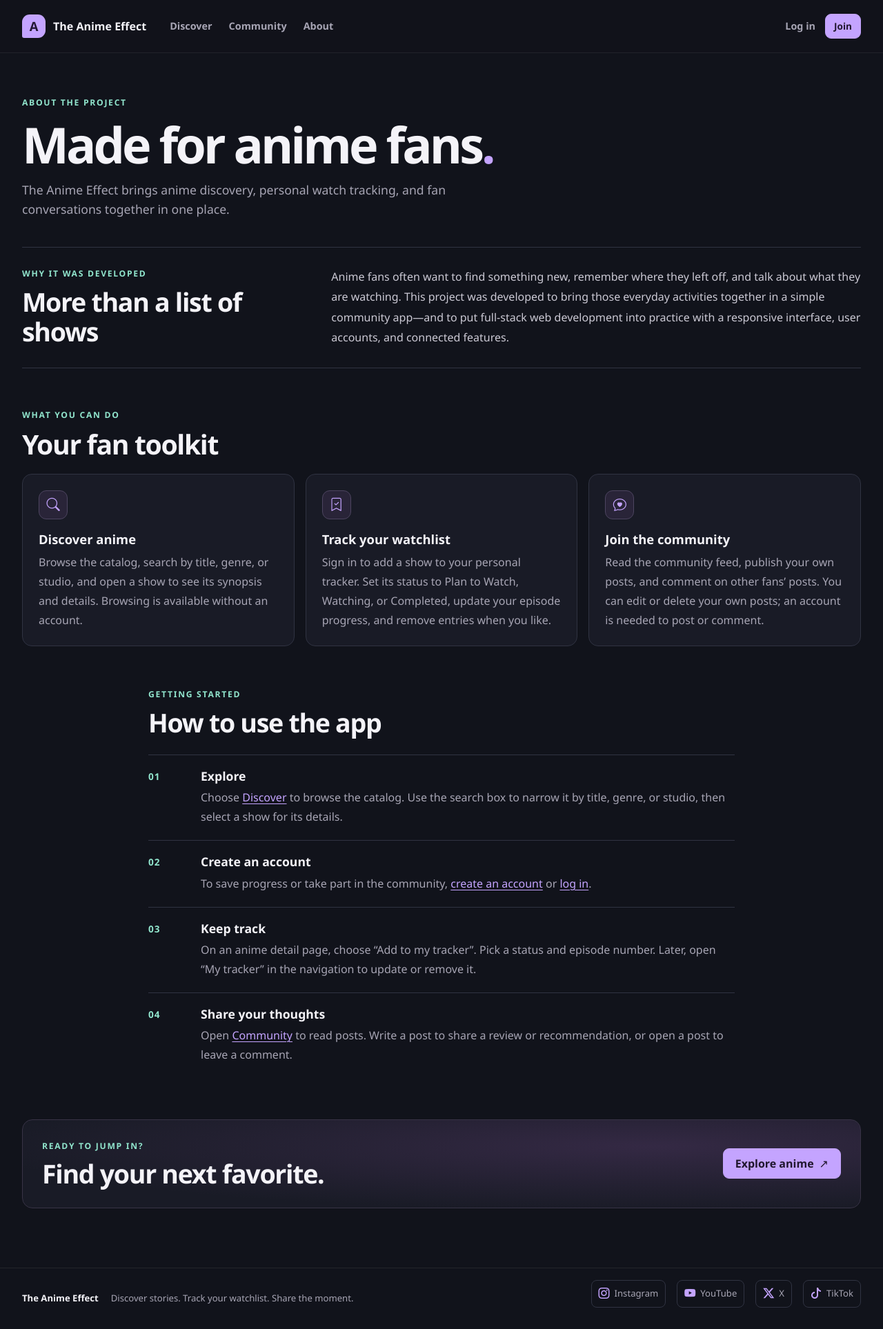
After one commit to manjnagra12-lgtm/the-anime-effect, a Django app: page /about/ in a window 1280 px wide. The commit adds this page. Shown: the whole page at 69% size. Run offline with Django 5.2, Linux system fonts and the light colour scheme; parts of the project's set-up code (start-up, migrations or seed data) failed here and were passed over.

Commit message:
added about page
Co-authored-by: Copilot <223556219+Copilot@users.noreply.github.com>

```diff
--- a/config/urls.py
+++ b/config/urls.py
@@ -19,11 +19,13 @@ from django.contrib.auth import views as auth_views
 from django.conf import settings
 from django.conf.urls.static import static
 from django.urls import include, path
+from django.views.generic import TemplateView
 
 from . import auth_views as account_views
 
 urlpatterns = [
     path("admin/", admin.site.urls),
+    path("about/", TemplateView.as_view(template_name="about.html"), name="about"),
     path("accounts/register/", account_views.register, name="register"),
     path("accounts/login/", account_views.login_view, name="login"),
     path("accounts/logout/", auth_views.LogoutView.as_view(), name="logout"),
--- a/static/css/site.css
+++ b/static/css/site.css
@@ -89,6 +89,26 @@ input::placeholder, textarea::placeholder { color: #898796; }
 .empty-state h2, .empty-state h3 { margin: 8px 0; font-size: 1.4rem; }
 .empty-state p { margin: 0 auto 20px; color: var(--muted); }
 .empty-icon { color: var(--accent); font-size: 2rem; }
+.about-heading { max-width: 800px; }
+.about-heading h1 { font-size: clamp(2.5rem, 6vw, 4.5rem); }
+.about-heading .hero-lede { font-size: 1.1rem; }
+.about-intro { display: grid; grid-template-columns: minmax(200px, .7fr) minmax(0, 1.3fr); gap: 35px; align-items: start; margin: 0 0 58px; padding: 28px 0; border-top: 1px solid var(--line); border-bottom: 1px solid var(--line); }
+.about-intro h2, .about-guide h2, .about-cta h2 { margin: 0; font-size: clamp(1.7rem, 4vw, 2.35rem); }
+.about-intro > p { margin: 0; color: #cbc9d4; line-height: 1.85; }
+.about-features { margin-bottom: 60px; }
+.about-grid { display: grid; grid-template-columns: repeat(3, minmax(0, 1fr)); gap: 16px; }
+.about-card { padding: 23px; border: 1px solid var(--line); border-radius: 14px; background: var(--panel); }
+.about-card-icon { display: grid; width: 42px; height: 42px; place-items: center; border: 1px solid #4d4560; border-radius: 11px; background: #292438; color: var(--accent); font-size: 1.2rem; }
+.about-card h3 { margin: 18px 0 8px; font-size: 1.15rem; }
+.about-card p, .guide-steps p { margin: 0; color: var(--muted); line-height: 1.75; }
+.about-guide { max-width: 850px; margin: 0 auto 60px; }
+.about-guide h2 { margin-bottom: 25px; }
+.guide-steps { display: grid; gap: 0; margin: 0; padding: 0; list-style: none; }
+.guide-steps li { display: grid; grid-template-columns: 58px minmax(0, 1fr); gap: 18px; padding: 20px 0; border-top: 1px solid var(--line); }
+.guide-number { color: var(--mint); font-size: .85rem; font-weight: 700; letter-spacing: .08em; }
+.guide-steps h3 { margin: 0 0 7px; font-size: 1.1rem; }
+.about-cta { display: flex; align-items: center; justify-content: space-between; gap: 24px; padding: 28px; border: 1px solid #383346; border-radius: 15px; background: radial-gradient(ellipse at 75% 30%, #342944, #191b26 75%); }
+.about-cta .eyebrow { margin-bottom: 8px; }
 .detail-panel { padding: clamp(24px, 6vw, 64px); border: 1px solid var(--line); border-radius: 18px; background: linear-gradient(140deg, #1d1d2b, #171923 70%); }
 .detail-topline { display: flex; align-items: center; justify-content: space-between; gap: 20px; }
 .detail-panel h1 { max-width: 850px; margin: 12px 0 19px; font-size: clamp(2.5rem, 7vw, 5rem); }
@@ -186,6 +206,10 @@ progress { width: 100%; height: 7px; accent-color: var(--mint); }
   .hero-orbit { right: -85px; width: 170px; height: 170px; opacity: .25; }
   .hero-lede { font-size: .97rem; }
   .section-heading, .page-heading-row { align-items: flex-start; flex-direction: column; }
+  .about-intro { grid-template-columns: 1fr; gap: 14px; margin-bottom: 42px; }
+  .about-grid { grid-template-columns: 1fr; }
+  .about-features, .about-guide { margin-bottom: 42px; }
+  .about-cta { align-items: flex-start; flex-direction: column; }
   .anime-grid { grid-template-columns: 1fr; }
   .card-link { min-height: 205px; }
   .search-form { flex-wrap: wrap; }
--- /dev/null
+++ b/templates/about.html
@@ -0,0 +1,74 @@
+{% extends "base.html" %}
+{% block title %}About · The Anime Effect{% endblock %}
+{% block content %}
+  <section class="page-heading about-heading">
+    <p class="eyebrow">About the project</p>
+    <h1>Made for anime fans<span class="text-accent">.</span></h1>
+    <p class="hero-lede">The Anime Effect brings anime discovery, personal watch tracking, and fan conversations together in one place.</p>
+  </section>
+
+  <section class="about-intro" aria-labelledby="why-heading">
+    <div>
+      <p class="eyebrow">Why it was developed</p>
+      <h2 id="why-heading">More than a list of shows</h2>
+    </div>
+    <p>Anime fans often want to find something new, remember where they left off, and talk about what they are watching. This project was developed to bring those everyday activities together in a simple community app—and to put full-stack web development into practice with a responsive interface, user accounts, and connected features.</p>
+  </section>
+
+  <section class="about-features" aria-labelledby="features-heading">
+    <div class="section-heading">
+      <div>
+        <p class="eyebrow">What you can do</p>
+        <h2 id="features-heading">Your fan toolkit</h2>
+      </div>
+    </div>
+    <div class="about-grid">
+      <article class="about-card">
+        <span class="about-card-icon" aria-hidden="true"><i class="bi bi-search"></i></span>
+        <h3>Discover anime</h3>
+        <p>Browse the catalog, search by title, genre, or studio, and open a show to see its synopsis and details. Browsing is available without an account.</p>
+      </article>
+      <article class="about-card">
+        <span class="about-card-icon" aria-hidden="true"><i class="bi bi-bookmark-check"></i></span>
+        <h3>Track your watchlist</h3>
+        <p>Sign in to add a show to your personal tracker. Set its status to Plan to Watch, Watching, or Completed, update your episode progress, and remove entries when you like.</p>
+      </article>
+      <article class="about-card">
+        <span class="about-card-icon" aria-hidden="true"><i class="bi bi-chat-heart"></i></span>
+        <h3>Join the community</h3>
+        <p>Read the community feed, publish your own posts, and comment on other fans’ posts. You can edit or delete your own posts; an account is needed to post or comment.</p>
+      </article>
+    </div>
+  </section>
+
+  <section class="about-guide" aria-labelledby="guide-heading">
+    <p class="eyebrow">Getting started</p>
+    <h2 id="guide-heading">How to use the app</h2>
+    <ol class="guide-steps">
+      <li>
+        <span class="guide-number" aria-hidden="true">01</span>
+        <div><h3>Explore</h3><p>Choose <a href="{% url 'catalog:anime_list' %}">Discover</a> to browse the catalog. Use the search box to narrow it by title, genre, or studio, then select a show for its details.</p></div>
+      </li>
+      <li>
+        <span class="guide-number" aria-hidden="true">02</span>
+        <div><h3>Create an account</h3><p>To save progress or take part in the community, <a href="{% url 'register' %}">create an account</a> or <a href="{% url 'login' %}">log in</a>.</p></div>
+      </li>
+      <li>
+        <span class="guide-number" aria-hidden="true">03</span>
+        <div><h3>Keep track</h3><p>On an anime detail page, choose “Add to my tracker”. Pick a status and episode number. Later, open “My tracker” in the navigation to update or remove it.</p></div>
+      </li>
+      <li>
+        <span class="guide-number" aria-hidden="true">04</span>
+        <div><h3>Share your thoughts</h3><p>Open <a href="{% url 'social:post_list' %}">Community</a> to read posts. Write a post to share a review or recommendation, or open a post to leave a comment.</p></div>
+      </li>
+    </ol>
+  </section>
+
+  <section class="about-cta">
+    <div>
+      <p class="eyebrow">Ready to jump in?</p>
+      <h2>Find your next favorite.</h2>
+    </div>
+    <a class="button" href="{% url 'catalog:anime_list' %}">Explore anime <span aria-hidden="true">↗</span></a>
+  </section>
+{% endblock %}
--- a/templates/base.html
+++ b/templates/base.html
@@ -21,6 +21,7 @@
       <nav class="main-nav" aria-label="Main navigation">
         <a href="{% url 'catalog:anime_list' %}">Discover</a>
         <a href="{% url 'social:post_list' %}">Community</a>
+        <a href="{% url 'about' %}">About</a>
         {% if user.is_authenticated %}
           <a href="{% url 'tracker:tracker_list' %}">My tracker</a>
           {% if user.is_staff %}<a href="{% url 'admin:index' %}">Admin</a>{% endif %}
```
Also changed, not shown: config/tests.py (+9 -0 lines).
